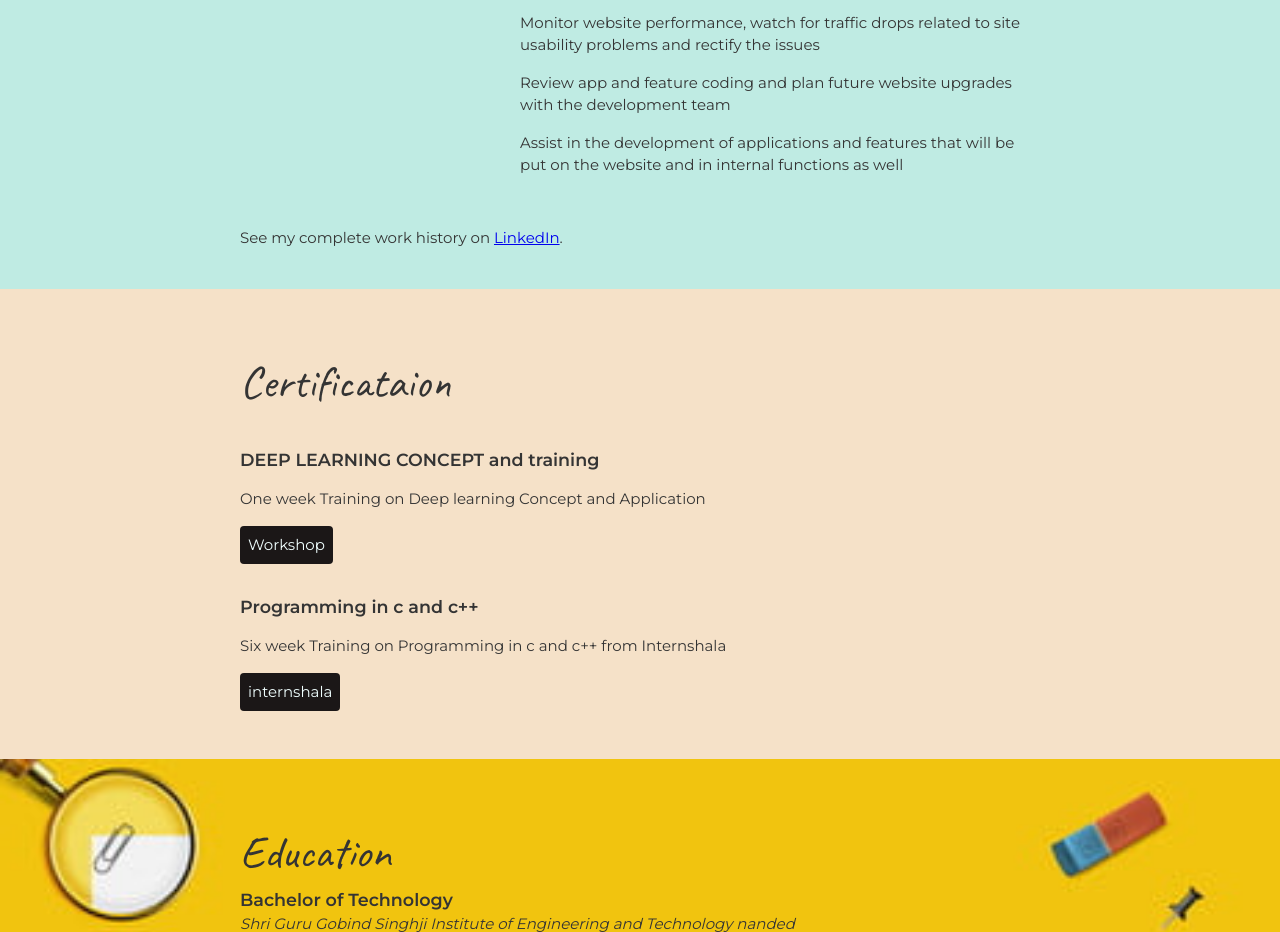
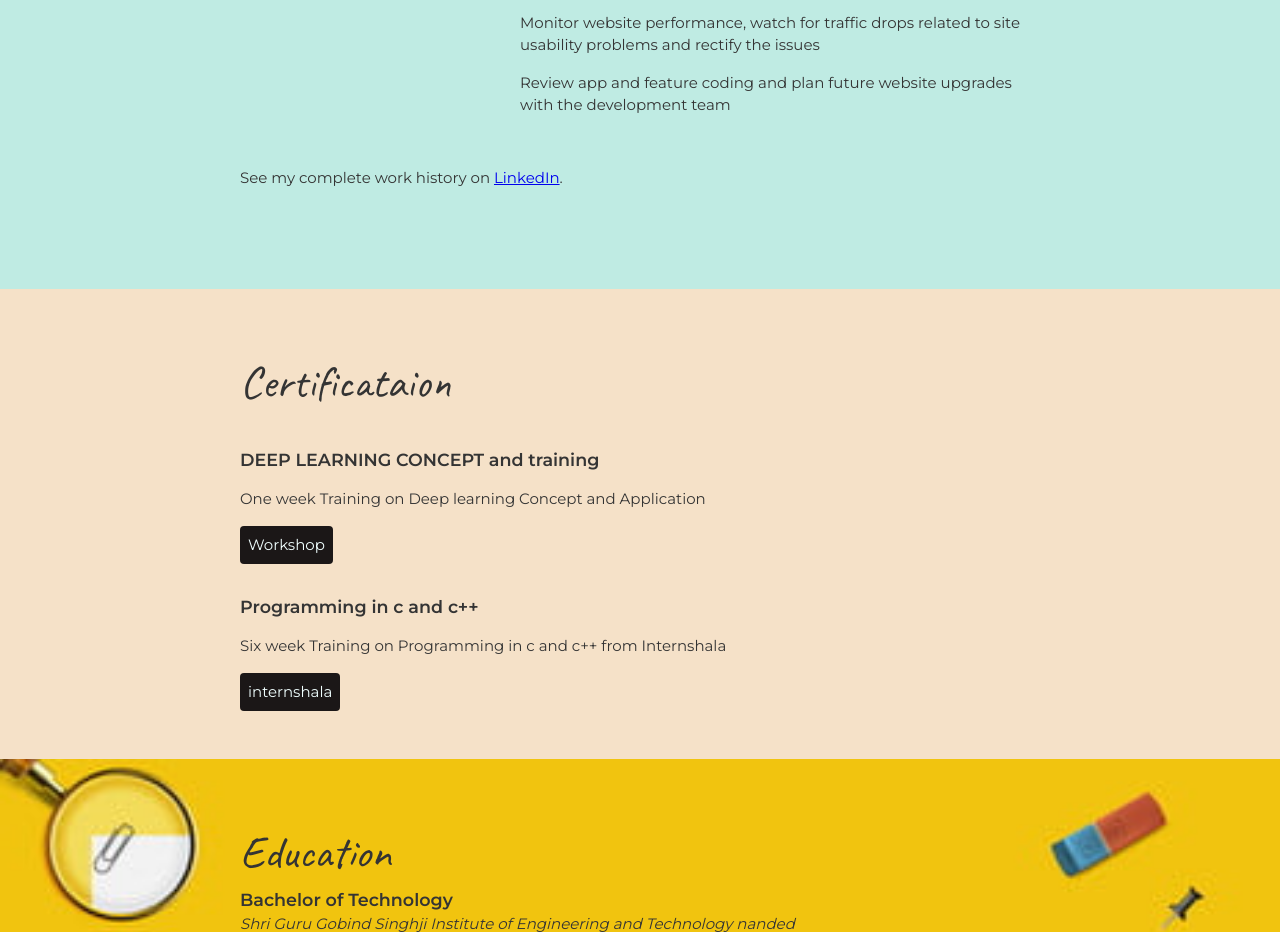
Before and after one commit to ashdhoran/portfolio.github.io, a plain HTML site: page index.html in a window 1280 px wide. Shown: the part 1166-2098 px from the top of the page. Drawn offline with Linux system fonts and the light colour scheme.

Commit message:
Update index.html

```diff
--- a/index.html
+++ b/index.html
@@ -64,7 +64,7 @@
              <p>Design a framework for creating user apps that grows with the needs of the company</p>
              <p>Monitor website performance, watch for traffic drops related to site usability problems and rectify the issues</p>
              <p>Review app and feature coding and plan future website upgrades with the development team</p>
-              <p>Assist in the development of applications and features that will be put on the website and in internal functions as well</p>
+
           </div>
 
         </section>
```
